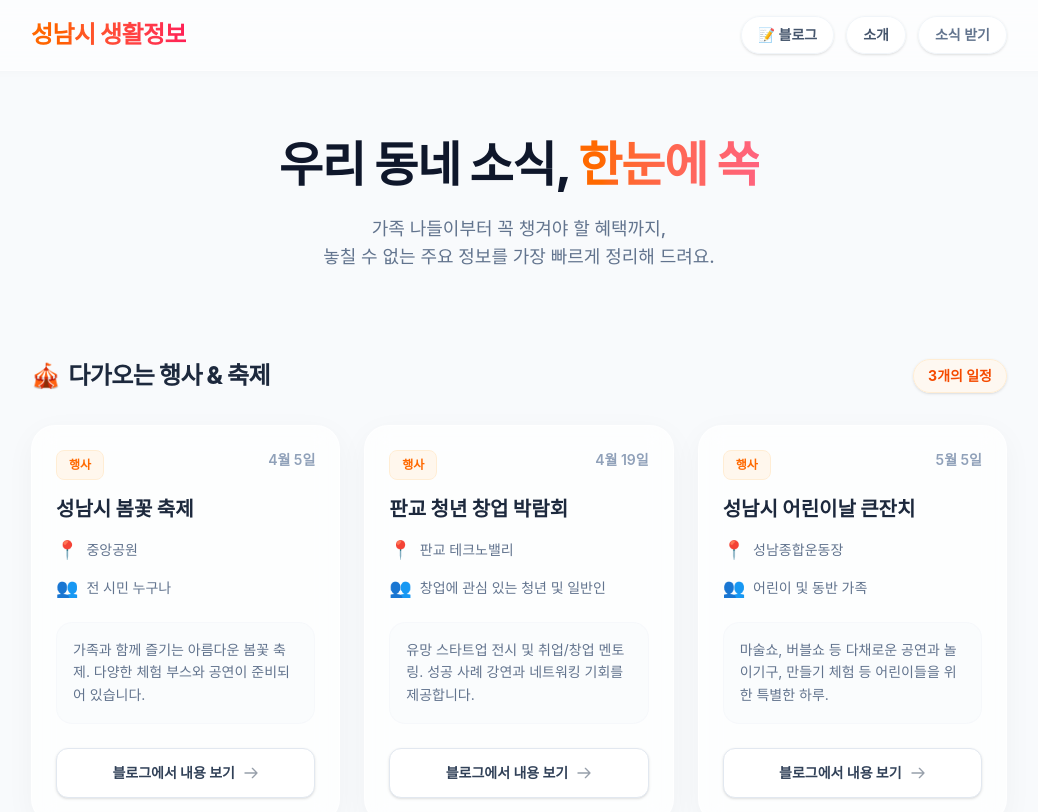
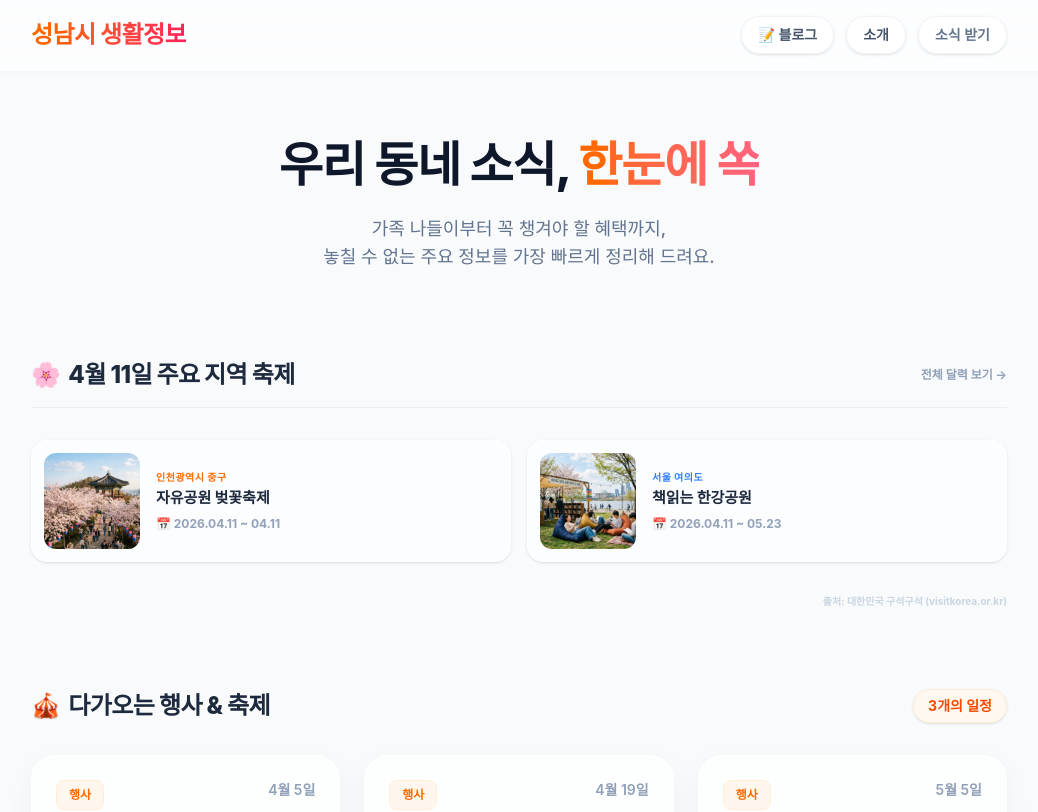
Before and after one commit to cactus1024/my-local-info, a Next.js app: page / in a window 1280 px wide. Shown: the top 812 px of the page, without its empty margins (121-1159 px from the left). Built offline with nearby package versions, Linux system fonts and the light colour scheme; no server answers; a web font is replaced by a local one.

Commit message:
4월 11일 주요 축제 미니 카드 섹션 추가

```diff
--- a/src/app/page.tsx
+++ b/src/app/page.tsx
@@ -45,6 +45,65 @@ export default function Home() {
           <p className="text-lg text-slate-500 font-medium">
             가족 나들이부터 꼭 챙겨야 할 혜택까지, <br className="hidden md:block" />
             놓칠 수 없는 주요 정보를 가장 빠르게 정리해 드려요.
+          </p>
+        </section>
+
+        {/* 월별 축제 미니 카드 섹션 */}
+        <section className="space-y-8">
+          <div className="flex items-center justify-between border-b border-slate-200/60 pb-4">
+            <h3 className="text-2xl font-extrabold text-slate-800 tracking-tight flex items-center gap-2">
+              <span className="text-2xl">🌸</span> 4월 11일 주요 지역 축제
+            </h3>
+            <a
+              href="https://korean.visitkorea.or.kr/kfes/list/festivalCalendar.do"
+              target="_blank"
+              rel="noopener noreferrer"
+              className="text-xs font-bold text-slate-400 hover:text-orange-500 transition-colors"
+            >
+              전체 달력 보기 →
+            </a>
+          </div>
+
+          <div className="grid grid-cols-1 sm:grid-cols-2 gap-4">
+            {/* 축제 카드 1 */}
+            <div className="group relative flex items-center gap-4 bg-white/50 backdrop-blur-sm p-3 rounded-2xl border border-white/60 hover:bg-white/80 transition-all shadow-sm hover:shadow-md">
+              <div className="relative w-24 h-24 shrink-0 overflow-hidden rounded-xl bg-slate-100">
+                <img
+                  src="/images/incheon.png"
+                  alt="자유공원 벚꽃축제"
+                  className="w-full h-full object-cover group-hover:scale-110 transition-transform duration-500"
+                />
+              </div>
+              <div className="flex flex-col gap-1 pr-2">
+                <span className="text-[10px] font-extrabold text-orange-500 uppercase tracking-wider">인천광역시 중구</span>
+                <h4 className="text-[15px] font-extrabold text-slate-800 leading-tight group-hover:text-orange-500 transition-colors">자유공원 벚꽃축제</h4>
+                <p className="text-xs font-bold text-slate-400 mt-1">
+                  📅 2026.04.11 ~ 04.11
+                </p>
+              </div>
+            </div>
+
+            {/* 축제 카드 2 */}
+            <div className="group relative flex items-center gap-4 bg-white/50 backdrop-blur-sm p-3 rounded-2xl border border-white/60 hover:bg-white/80 transition-all shadow-sm hover:shadow-md">
+              <div className="relative w-24 h-24 shrink-0 overflow-hidden rounded-xl bg-slate-100">
+                <img
+                  src="/images/hanriver.png"
+                  alt="책읽는 한강공원"
+                  className="w-full h-full object-cover group-hover:scale-110 transition-transform duration-500"
+                />
+              </div>
+              <div className="flex flex-col gap-1 pr-2">
+                <span className="text-[10px] font-extrabold text-blue-500 uppercase tracking-wider">서울 여의도</span>
+                <h4 className="text-[15px] font-extrabold text-slate-800 leading-tight group-hover:text-blue-500 transition-colors">책읽는 한강공원</h4>
+                <p className="text-xs font-bold text-slate-400 mt-1">
+                  📅 2026.04.11 ~ 05.23
+                </p>
+              </div>
+            </div>
+          </div>
+
+          <p className="text-[10px] font-bold text-slate-300 text-right">
+            출처: 대한민국 구석구석 (visitkorea.or.kr)
           </p>
         </section>
 
```
Also changed, not shown: public/images/hanriver.png (added), public/images/incheon.png (added).
